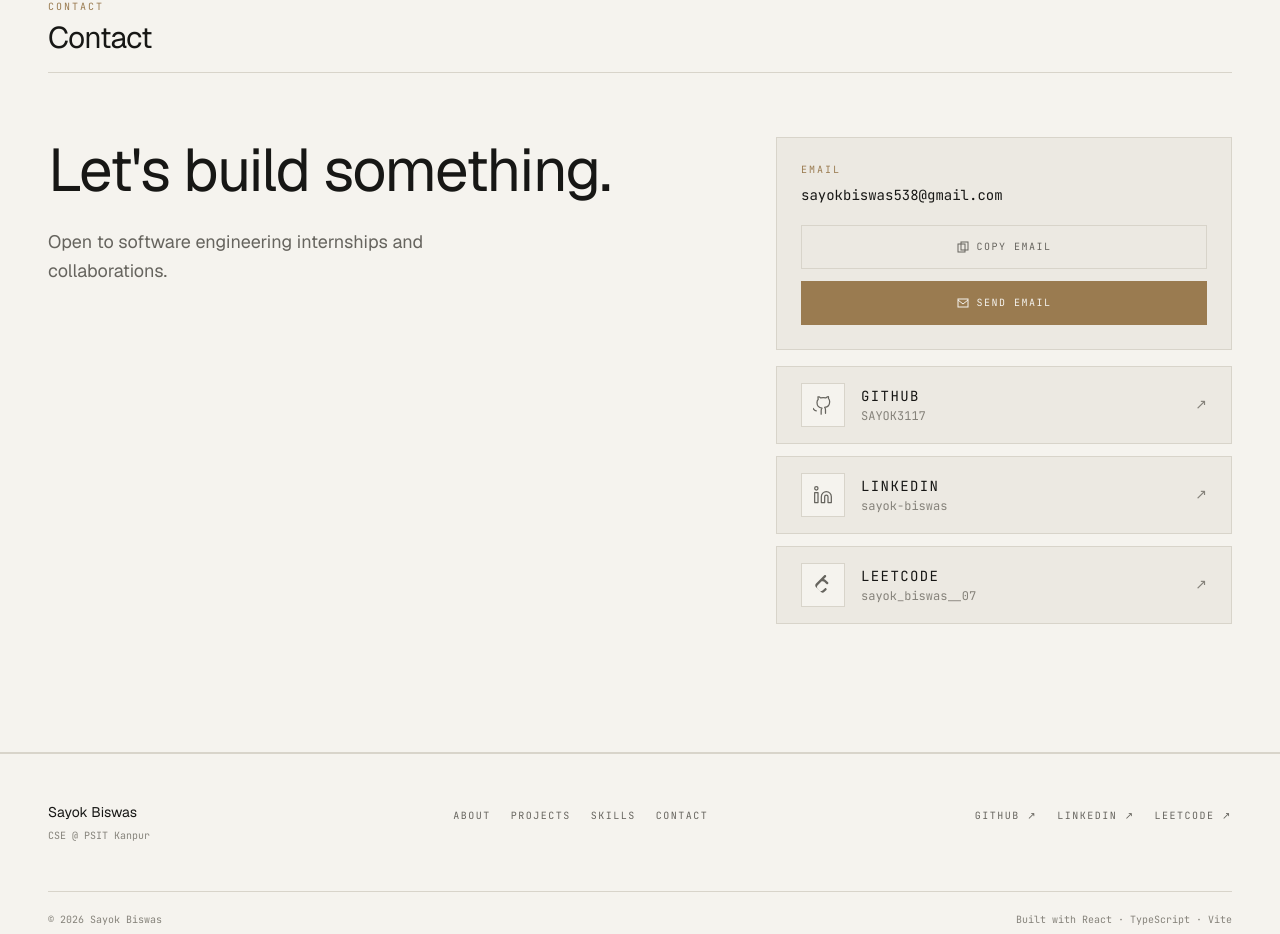
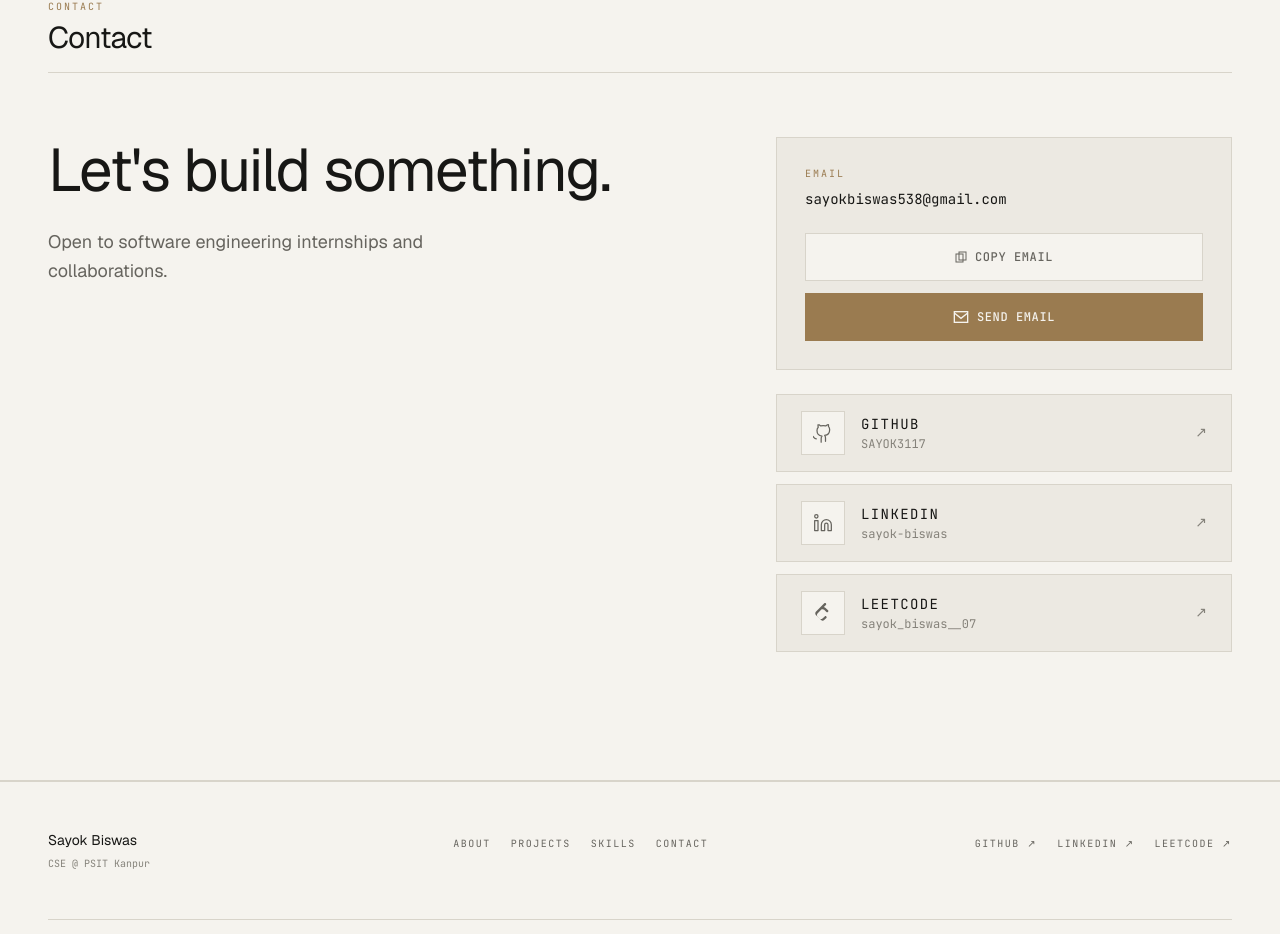
Before and after one commit to SAYOK3117/SAYOK-Portfolio, a React (Vite) app: page / in a window 1280 px wide. Shown: the part 5817-6751 px from the top of the page. Built offline with nearby package versions, Linux system fonts and the light colour scheme.

Commit message:
style: animate email action buttons and card to match premium glowing styling

```diff
--- a/src/components/Contact.tsx
+++ b/src/components/Contact.tsx
@@ -101,7 +101,7 @@ export function Contact() {
             className="lg:col-span-5 flex flex-col gap-3 sm:gap-4"
           >
             {/* Email card */}
-            <div className="border border-outline bg-surface-container p-5 sm:p-6 flex flex-col gap-4 sm:gap-5">
+            <div className="rounded-xl border border-outline bg-surface-container p-5 sm:p-7 flex flex-col gap-4 sm:gap-6 hover:shadow-[0_8px_30px_rgba(184,155,114,0.1)] transition-all duration-300 mb-2">
               <div>
                 <p className="font-mono text-[10px] uppercase tracking-[0.2em] text-secondary mb-2">
                   Email
@@ -118,7 +118,7 @@ export function Contact() {
                   id="copy-email-btn"
                   onClick={handleCopy}
                   aria-label="Copy email address"
-                  className="flex items-center justify-center gap-2 px-4 py-3 font-mono text-[10px] uppercase tracking-[0.15em] border border-outline text-on-surface-variant hover:border-outline-hover hover:text-on-surface transition-colors min-h-[44px]"
+                  className="group flex items-center justify-center gap-2 px-6 py-3 font-mono text-[10px] sm:text-xs uppercase tracking-wider font-medium border border-outline bg-background text-on-surface-variant hover:border-secondary hover:text-secondary hover:-translate-y-1 hover:shadow-lg transition-all duration-300 min-h-[48px] rounded-lg"
                 >
                   {copied ? (
                     <>
@@ -142,13 +142,16 @@ export function Contact() {
                   href={`mailto:${EMAIL}`}
                   id="send-email-link"
                   aria-label="Send email"
-                  className="flex items-center justify-center gap-2 px-4 py-3 font-mono text-[10px] uppercase tracking-[0.15em] bg-secondary text-on-primary hover:bg-secondary-fixed transition-colors min-h-[44px]"
+                  className="group relative overflow-hidden flex items-center justify-center gap-2 px-6 py-3 font-mono text-[10px] sm:text-xs uppercase tracking-wider font-medium bg-secondary text-on-primary transition-all duration-500 hover:-translate-y-1 hover:shadow-[0_8px_25px_rgba(184,155,114,0.5)] min-h-[48px] rounded-lg"
                 >
-                  <svg width="12" height="12" viewBox="0 0 12 12" fill="none" aria-hidden="true">
-                    <rect x="1" y="2" width="10" height="8" stroke="currentColor" strokeWidth="1"/>
-                    <path d="M1 3l5 4 5-4" stroke="currentColor" strokeWidth="1"/>
-                  </svg>
-                  Send Email
+                  <div className="absolute inset-0 bg-white/30 translate-y-full group-hover:translate-y-0 transition-transform duration-500 ease-out" aria-hidden="true"></div>
+                  <span className="relative z-10 flex items-center gap-2">
+                    <svg className="w-3.5 h-3.5 sm:w-4 sm:h-4 transition-transform duration-300 group-hover:scale-110" viewBox="0 0 12 12" fill="none" aria-hidden="true">
+                      <rect x="1" y="2" width="10" height="8" stroke="currentColor" strokeWidth="1"/>
+                      <path d="M1 3l5 4 5-4" stroke="currentColor" strokeWidth="1"/>
+                    </svg>
+                    Send Email
+                  </span>
                 </a>
               </div>
             </div>
```
